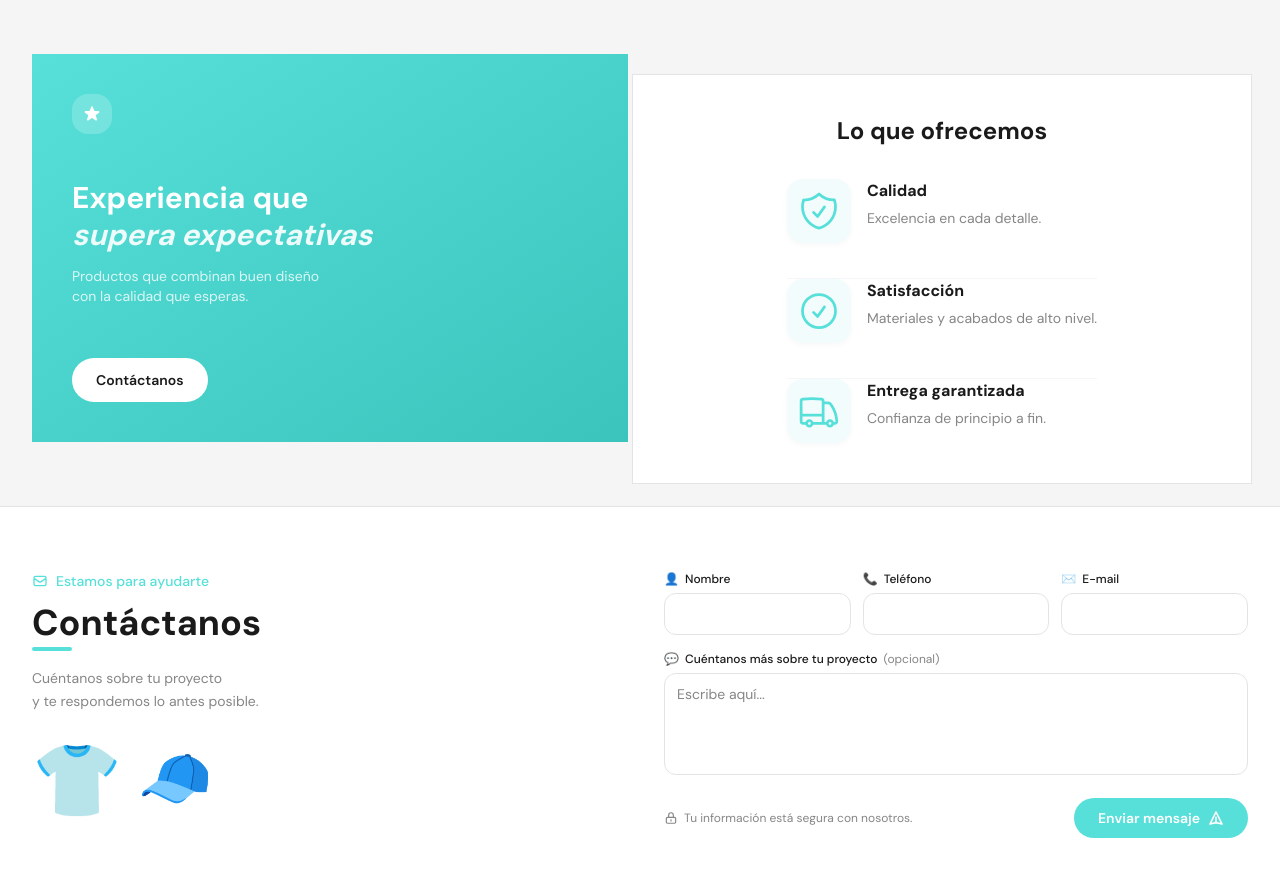
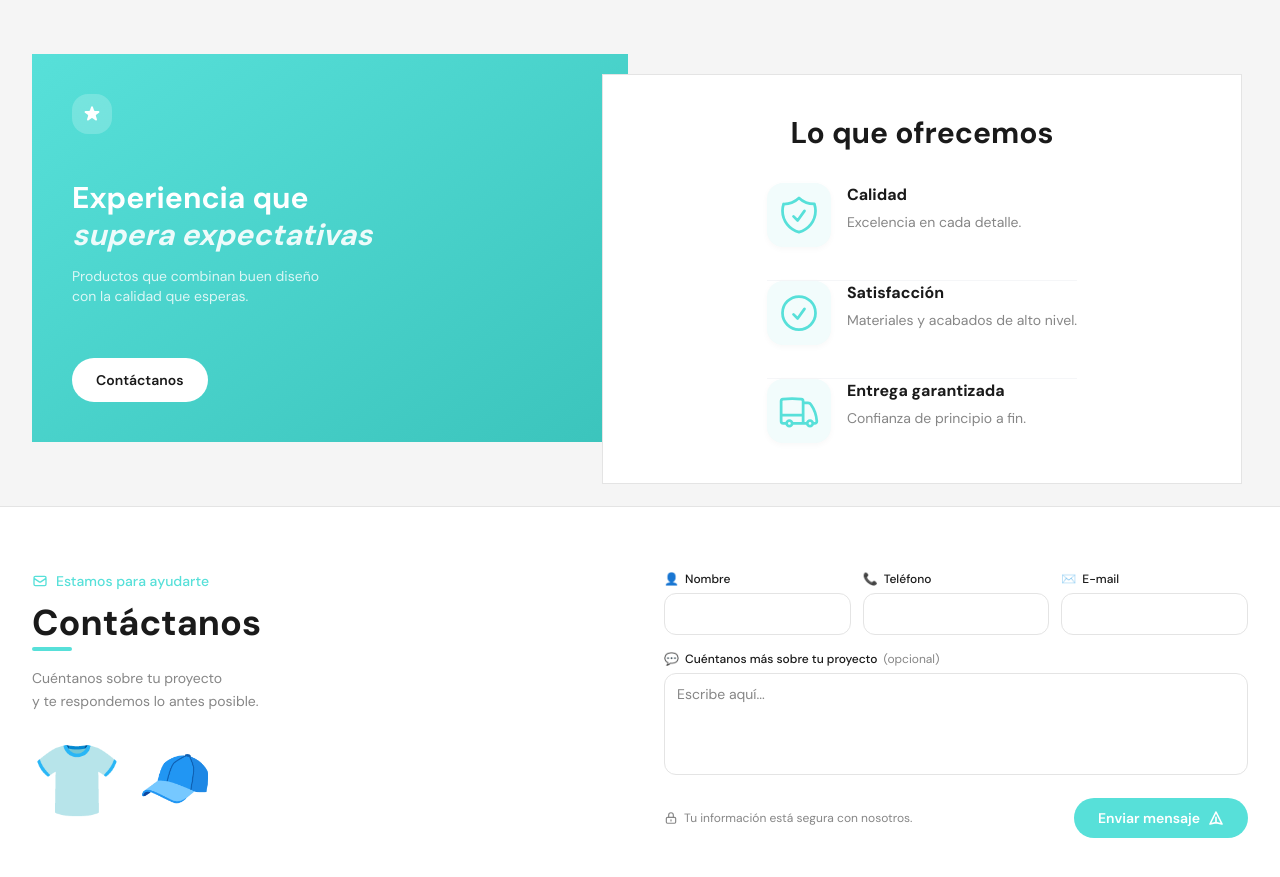
Before and after one commit to edubarky/MERCHY, a Next.js app: page / in a window 1280 px wide. Shown: the part 1867-2744 px from the top of the page. Built offline with nearby package versions, Linux system fonts and the light colour scheme; no server answers; the database is empty.

Commit message:
Ajustar rectángulo blanco (top 20/left 570/width 640/height 410) y aumentar título "Lo que ofrecemos" a text-3xl

```diff
--- a/src/app/page.tsx
+++ b/src/app/page.tsx
@@ -316,8 +316,8 @@ export default async function HomePage() {
           </div>
 
           {/* Lo que ofrecemos */}
-          <div className="bg-white rounded-none p-10 flex flex-col border border-ui-border lg:absolute lg:top-[20px] lg:left-[600px] lg:w-[620px] lg:h-[410px]">
-            <h2 className="font-display font-bold text-2xl text-foreground mb-8 text-center">Lo que ofrecemos</h2>
+          <div className="bg-white rounded-none p-10 flex flex-col border border-ui-border lg:absolute lg:top-[20px] lg:left-[570px] lg:w-[640px] lg:h-[410px]">
+            <h2 className="font-display font-bold text-3xl text-foreground mb-8 text-center">Lo que ofrecemos</h2>
             <div className="flex w-fit flex-1 flex-col justify-between gap-6 self-center divide-y divide-[#F1F3F5]/70">
               {WHAT_WE_OFFER.map((item) => (
                 <div key={item.title} className="flex items-start gap-4">
```
